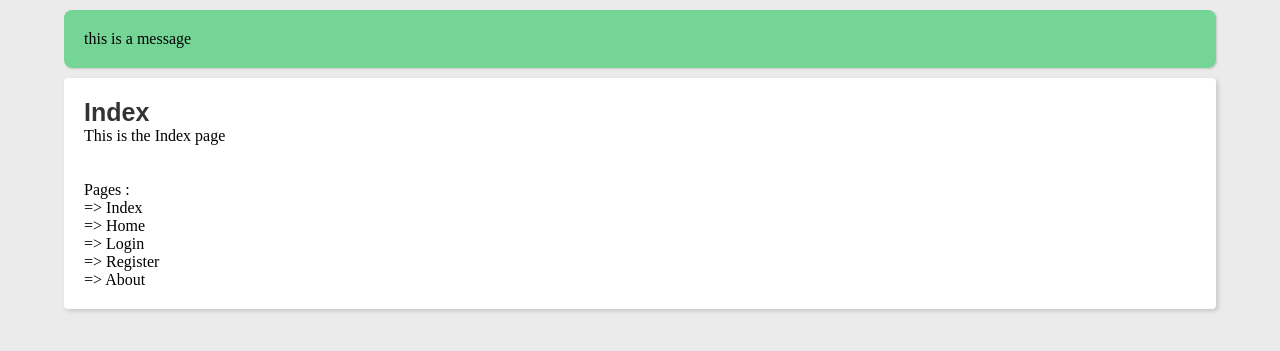
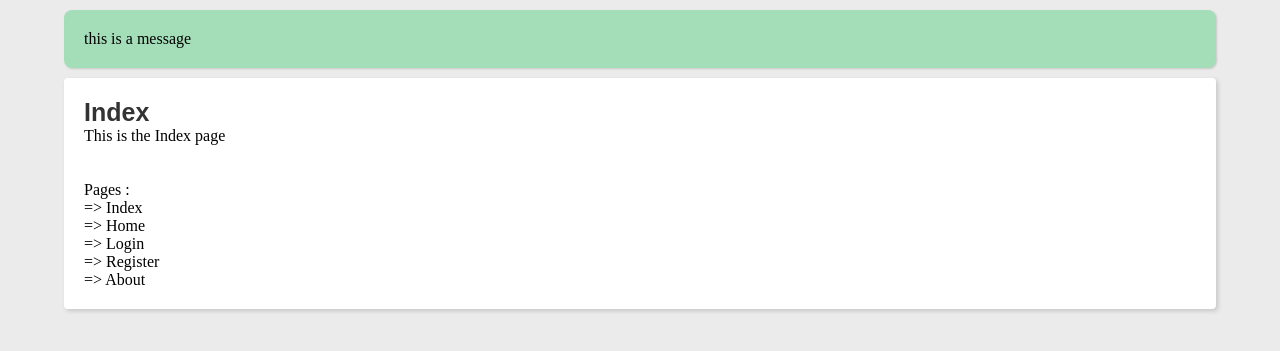
Before and after one commit to Elik09/ServeWatch, a Flask app: page / in a window 1280 px wide. Shown: the top 351 px of the page. Run offline with Flask 2, Linux system fonts and the light colour scheme; some web fonts are replaced.

Commit message:
Initial commit

```diff
--- a/static/css/main.css
+++ b/static/css/main.css
@@ -88,7 +88,7 @@ a {
 
 
 .message{
-	background-color:rgb(0, 191, 69,0.5);
+	background-color:rgb(0, 191, 69,0.3);
 	min-height:10px;
 	overflow:auto;
 	width: 90%;
```
